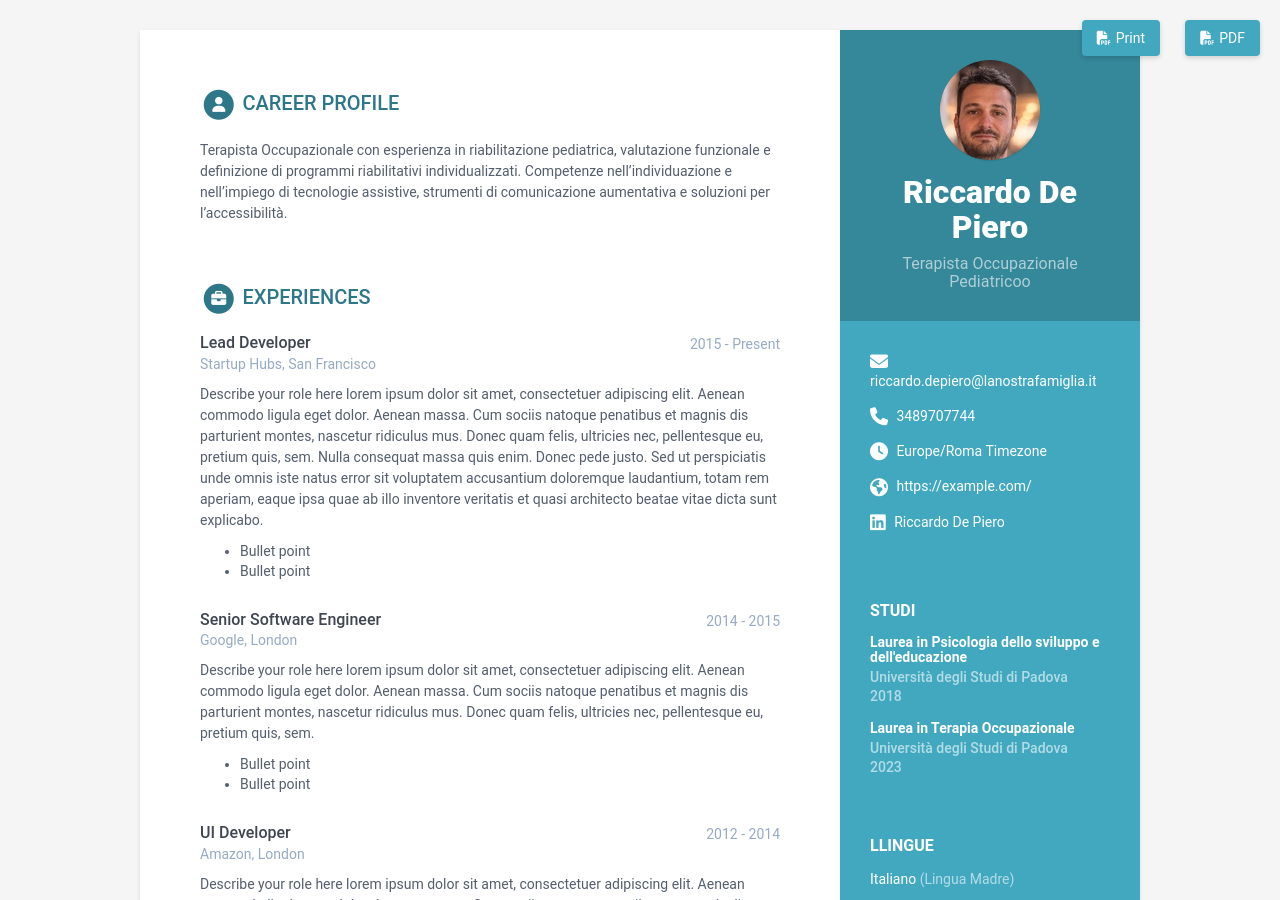
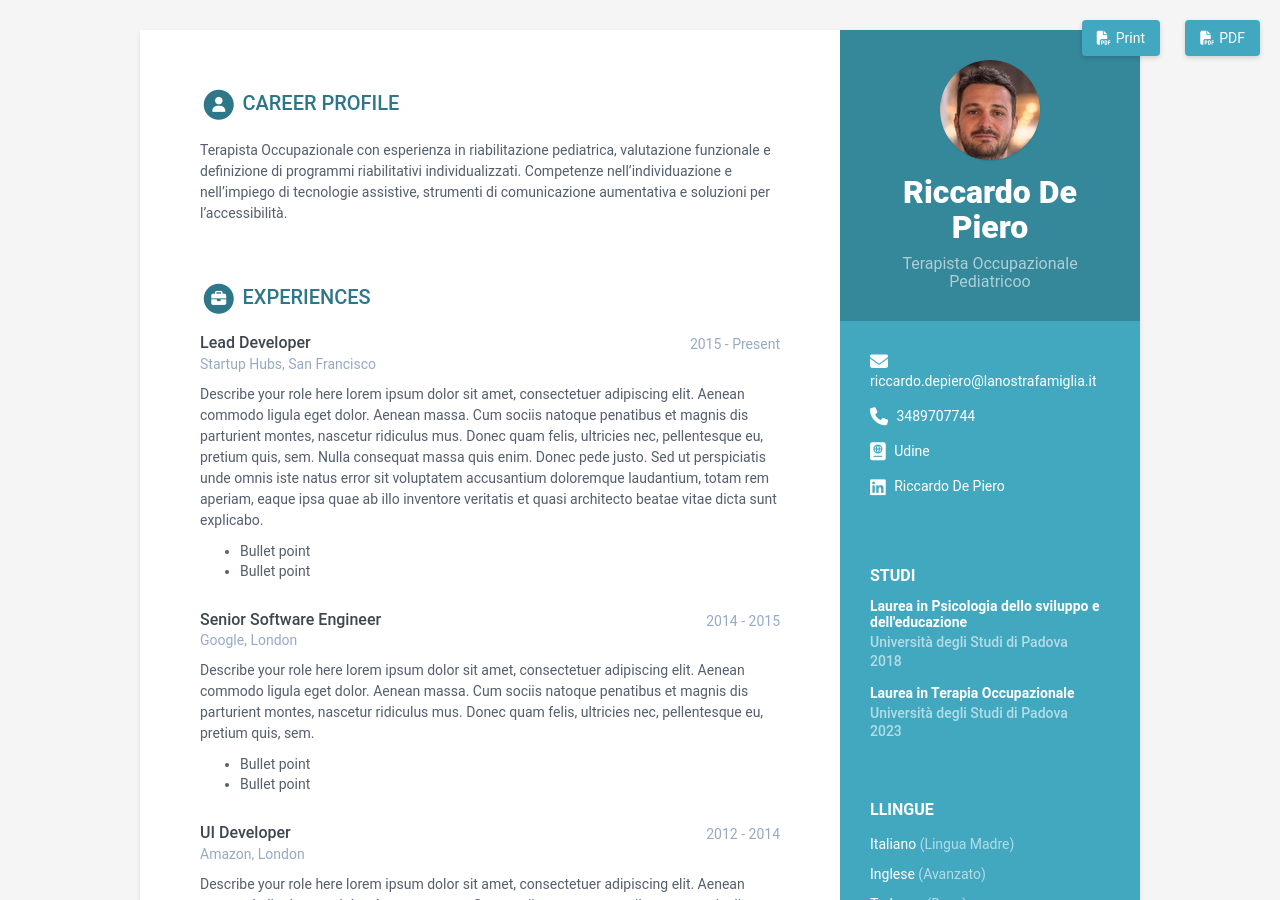
Before and after one commit to riccardodepiero/riccardodepiero.github.io, a Jekyll site: the page built from index.html, in a window 1280 px wide and 900 px high. Built offline with Jekyll 4.4.1, drawn with Linux system fonts in a browser that asks for light colours.

Commit message:
Update data.yml

```diff
--- a/_data/data.yml
+++ b/_data/data.yml
@@ -15,9 +15,9 @@ sidebar:
   # Sidebar links
   email: riccardo.depiero@lanostrafamiglia.it
   phone: 3489707744
-  timezone: Europe/Roma # Enter your timezone, e.g., America/Havana, Africa/Casablanca, America/North_Dakota/Center
-  citizenship:
-  website: https://example.com/ # Include the full website URL, including "http://" or "https://".
+  timezone: # Enter your timezone, e.g., America/Havana, Africa/Casablanca, America/North_Dakota/Center
+  citizenship: Udine
+  website:  # Include the full website URL, including "http://" or "https://".
   linkedin: Riccardo De Piero
   xing:
   github:
```
